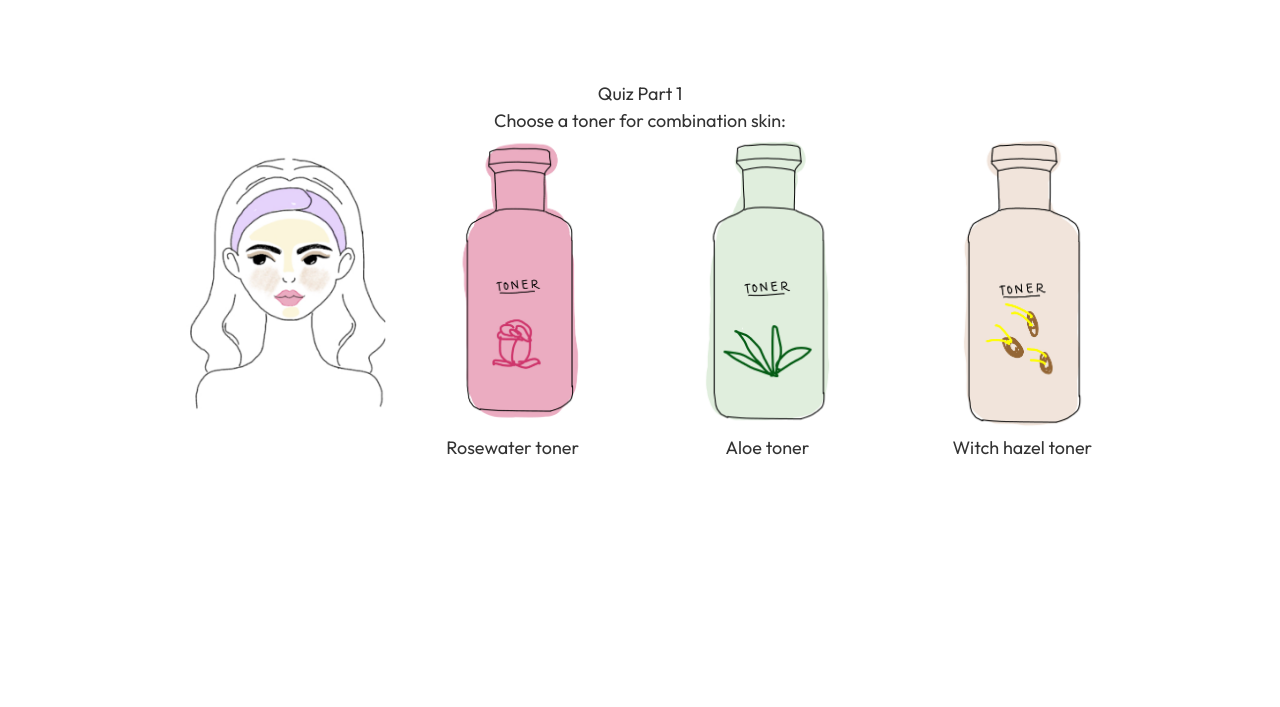
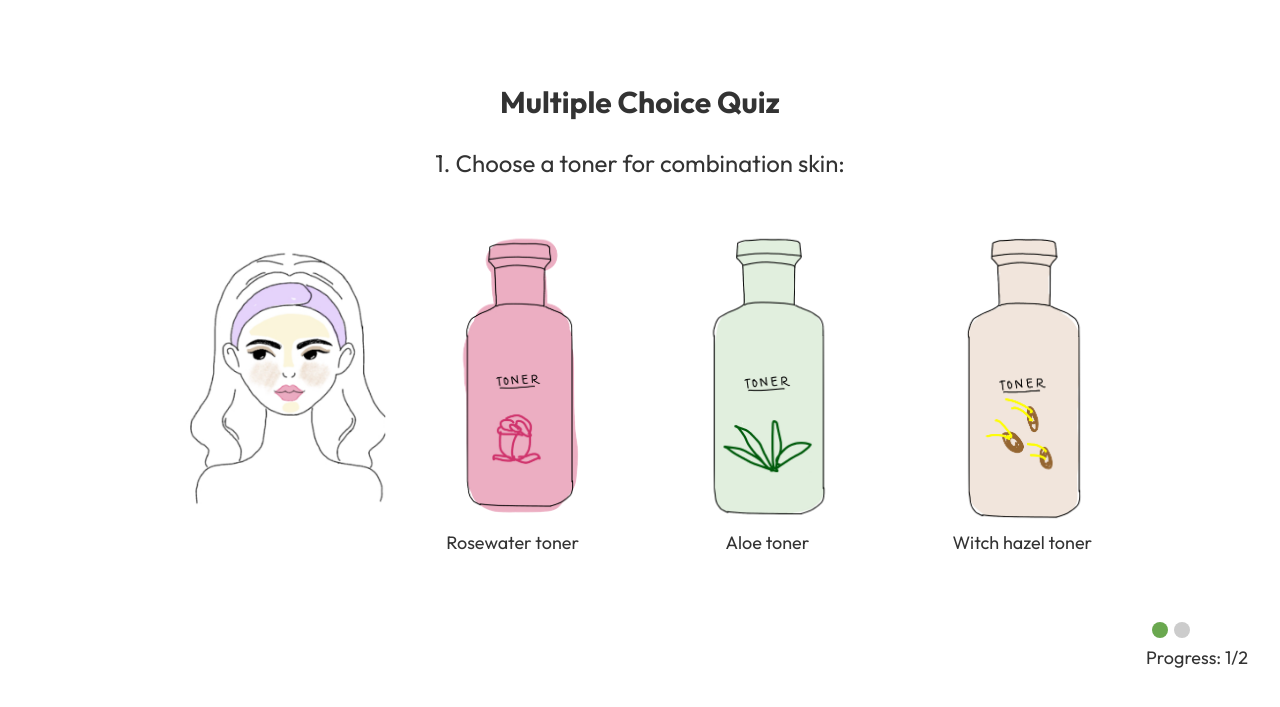
Before and after one commit to hibashaalan/skincareschool, a Flask app: page /quiz1 in a window 1280 px wide. Shown: the part 62-769 px from the top of the page. Run offline with Flask 3, Linux system fonts and the light colour scheme; some libraries are stand-ins or nearby versions.

Commit message:
grpahic design for quiz1 page

```diff
--- a/server.py
+++ b/server.py
@@ -9,12 +9,12 @@ quiz1arr = [
     "id":"0",
     "img": "/static/images/combo_skin.png",
     "alt": "combination skin",
-    "desc": "Choose a toner for combination skin:",
+    "desc": "1. Choose a toner for combination skin:",
     "feeback":"",
     "correct":0
 }, {
     "id":"1",
-    "img": "/static/images/toner_rose.jpeg",
+    "img": "/static/images/toner_rose.png",
     "alt": "rosewater toner",
     "desc": "Rosewater toner",
     "feedback":"Correct! Rosewater is a great ingredient for combination skin because "
@@ -22,14 +22,14 @@ quiz1arr = [
     "correct":1
 }, {
     "id":"2",
-    "img":"/static/images/toner_aloe.jpeg",
+    "img":"/static/images/toner_aloe.png",
     "alt":"aloe toner",
     "desc":"Aloe toner",
     "feedback":"Incorrect! Aloe is a better ingredient for dry skin.",
     "correct":0
 }, {
     "id":"3",
-    "img":"/static/images/toner_witchhazel.jpeg",
+    "img":"/static/images/toner_witchhazel.png",
     "alt":"witch hazel toner",
     "desc":"Witch hazel toner",
     "feedback":"Incorrect! Witch hazel is a better ingredient for oily skin.",
@@ -38,26 +38,26 @@ quiz1arr = [
     "id":"4",
     "img":"/static/images/normal_skin.png",
     "alt":"normal skin",
-    "desc":"Choose a serum for brightening:",
+    "desc":"2. Choose a serum for brightening:",
     "feedback":"",
     "correct":0
 }, {
     "id":"5",
-    "img":"/static/images/serum_nia.jpeg",
+    "img":"/static/images/serum_nia.png",
     "alt":"niacinamide serum",
     "desc":"Niacinamide serum",
     "feedback":"Incorrect! Niacinamide is a better ingredient for acne concerns.",
     "correct":0
 }, {
     "id":"6",
-    "img":"/static/images/serum_vitc.jpeg",
+    "img":"/static/images/serum_vitc.png",
     "alt":"vitamin c serum",
     "desc":"Vitamin C serum",
     "feedback":"Correct! Vitamin C is a great ingredient for any brightening concerns.",
     "correct":1
 }, {
     "id":"7",
-    "img":"/static/images/serum_ha.jpeg",
+    "img":"/static/images/serum_ha.png",
     "alt":"hyaluronic acid serum",
     "desc":"Hyaluronic acid serum",
     "feedback":"Incorrect! Hyaluronic acid is a better ingredient for hydration concerns",
@@ -91,9 +91,9 @@ quiz2_questions = [
     "options": ["toner 1", "toner 2", "Witch hazel to balance oil"],
     "correct": 2,
     "images": [
-            {"src": "toner_rose.jpeg", "caption": "Toner 1"},
-            {"src": "toner_rose.jpeg", "caption": "Toner 2"},
-            {"src": "toner_rose.jpeg", "caption": "Toner 3"},
+            {"src": "toner_rose.png", "caption": "Toner 1"},
+            {"src": "toner_rose.png", "caption": "Toner 2"},
+            {"src": "toner_rose.png", "caption": "Toner 3"},
         ]
     },{
     "id":2,
@@ -101,9 +101,9 @@ quiz2_questions = [
     "options": ["serum 1", "serum 2", "serum 3"],
     "correct": 0,
     "images": [
-            {"src": "serum_nia.jpeg", "caption": "Serum 1"},
-            {"src": "serum_nia.jpeg", "caption": "Serum 2"},
-            {"src": "serum_nia.jpeg", "caption": "Serum 3"},
+            {"src": "serum_nia.png", "caption": "Serum 1"},
+            {"src": "serum_nia.png", "caption": "Serum 2"},
+            {"src": "serum_nia.png", "caption": "Serum 3"},
         ]
     },{
     "id":3,
--- a/static/quiz1.js
+++ b/static/quiz1.js
@@ -10,7 +10,9 @@ let answers = {
 function transitionPage() {
     $("#quiz1-row").empty();
     $("#quiz1-question").empty();
+    $("#quiz1-progress").empty();
     let score = $("<div>");
+    score.attr("id", "quiz1-score");
     score.text("Your Score: " + answers["score"] + "/2");
     $("#quiz1-row").append(score);
 
@@ -71,10 +73,14 @@ function feedback(index) {
     img.addClass("quiz1-option-clicked");
     col.append(img);
 
+    let desc = $("<div>");
+    desc.text(options[index]["desc"]);
+    col.append(desc);
+
     let feedbackcol = $("<div>");
     $(feedbackcol).addClass("col-3 feedback");
     feedbackcol.text(options[index]["feedback"]);
-    if (options[index]["correct"] == 1) feedbackcol.css("color", "green");
+    if (options[index]["correct"] == 1) feedbackcol.css("color", "#6aa84f");
     else feedbackcol.css("color", "red");
 
 
@@ -82,6 +88,8 @@ function feedback(index) {
     next.text("Next");
     next.addClass("btn btn-primary");
     next.attr("id", "next-btn");
+    if (options[index]["correct"] == 1) next.css("background-color", "#6aa84f");
+    else next.css("background-color", "red");
     feedbackcol.append(next);
 
     $("#quiz1-row").append(facecol);
@@ -118,6 +126,14 @@ function display(options, i) {
         }
 
         $("#quiz1-row").append(col);
+    }
+
+    if (i==0) {
+        $("#quiz1-progress-dot2").css("background-color", "#ccc");
+        $("#quiz1-progress-text").text("Progress: 1/2");
+    } else {
+        $("#quiz1-progress-dot2").css("background-color", "#6aa84f");
+        $("#quiz1-progress-text").text("Progress: 2/2");
     }
 }
 
--- a/static/style.css
+++ b/static/style.css
@@ -132,20 +132,41 @@ body {
 
 
   /* quiz1 */
-  .quiz1-face, .quiz1-option, .quiz1-option-clicked {
-    height:300px;
-    margin-left: 30px;
-    margin-right: 30px;
-} .quiz1-option:hover {
-    filter: drop-shadow(0px 4px 4px pink);
-    cursor:pointer;
+.quiz-heading {
+  font-size:30px;
+  font-weight:bold;
+} #quiz1-question {
+  font-size:24px;
+  margin-bottom:48px;
+  margin-top:20px;
+} .quiz1-face, .quiz1-option, .quiz1-option-clicked {
+  height:300px;
+  margin-left: 30px;
+  margin-right: 30px;
+}.quiz1-option:hover {
+  filter: drop-shadow(0px 8px 8px #ccc);
+  cursor:pointer;
 } .feedback {
   padding-top:100px;
   text-align:left;
 } #next-btn {
   display:block;
   margin-top:10px;
-
+  border:none;
+} #quiz1-score {
+  font-size:40px;
+} #quiz1-progress {
+  padding-top:60px;
+  margin-left:auto;
+  align-items:right;
+} #quiz1-progress-table {
+  border-spacing: 6px;
+  border-collapse: separate;
+} #quiz1-progress-dot1, #quiz1-progress-dot2 {
+  width:16px;
+  height:16px;
+  border-radius: 200px;
+  background-color: #6aa84f;
 }
 
 /* quiz2 */
--- a/templates/base.html
+++ b/templates/base.html
@@ -1,3 +1,4 @@
+<!DOCTYPE html>
 <html lang="en">
 <head>
     <meta charset="UTF-8" />
--- a/templates/quiz1.html
+++ b/templates/quiz1.html
@@ -3,11 +3,18 @@
 
 <script type="text/javascript" src="{{ url_for('static', filename='quiz1.js') }}"></script>
 
-<div>Quiz Part 1</div>
+<div class="quiz-heading">Multiple Choice Quiz</div>
 
 <div id="quiz1-question"></div>
 <div class="row" id="quiz1-row">
+</div>
 
+<div id="quiz1-progress">
+    <table id="quiz1-progress-table"><tr>
+    <td id="quiz1-progress-dot1"></td>
+    <td id="quiz1-progress-dot2"></td>
+    </tr></table>
+    <div id="quiz1-progress-text">Progress:</div>
 </div>
 
 {% endblock %}
```
Also changed, not shown: static/images/serum_ha.jpeg (deleted), static/images/serum_ha.png (added), static/images/serum_nia.jpeg (deleted), static/images/serum_nia.png (added), static/images/serum_vitc.jpeg (deleted), static/images/serum_vitc.png (added), static/images/toner_aloe.jpeg (deleted), static/images/toner_aloe.png (added), static/images/toner_rose.jpeg (deleted), static/images/toner_rose.png (added), static/images/toner_witchhazel.jpeg (deleted), static/images/toner_witchhazel.png (added), 2 other files.
